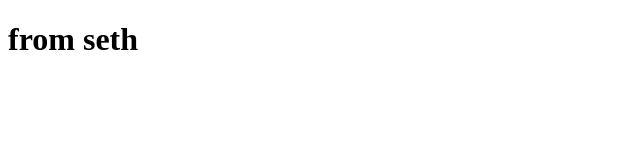
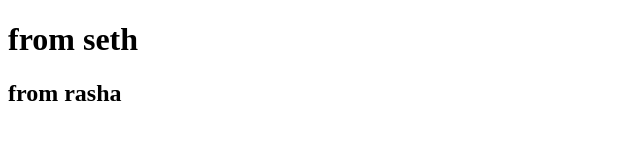
Before and after one commit to inccubatio-ho-node/spider, a plain HTML site: page index.html in a window 1280 px wide. Shown: the whole page, without its empty margins (0-640 px from the left). Drawn offline with Linux system fonts and the light colour scheme.

Commit message:
rasha added h2 tag

```diff
--- a/index.html
+++ b/index.html
@@ -7,5 +7,6 @@
 </head>
 <body>
     <h1>from seth</h1>
+    <h2>from rasha</h2>
 </body>
 </html>
```
